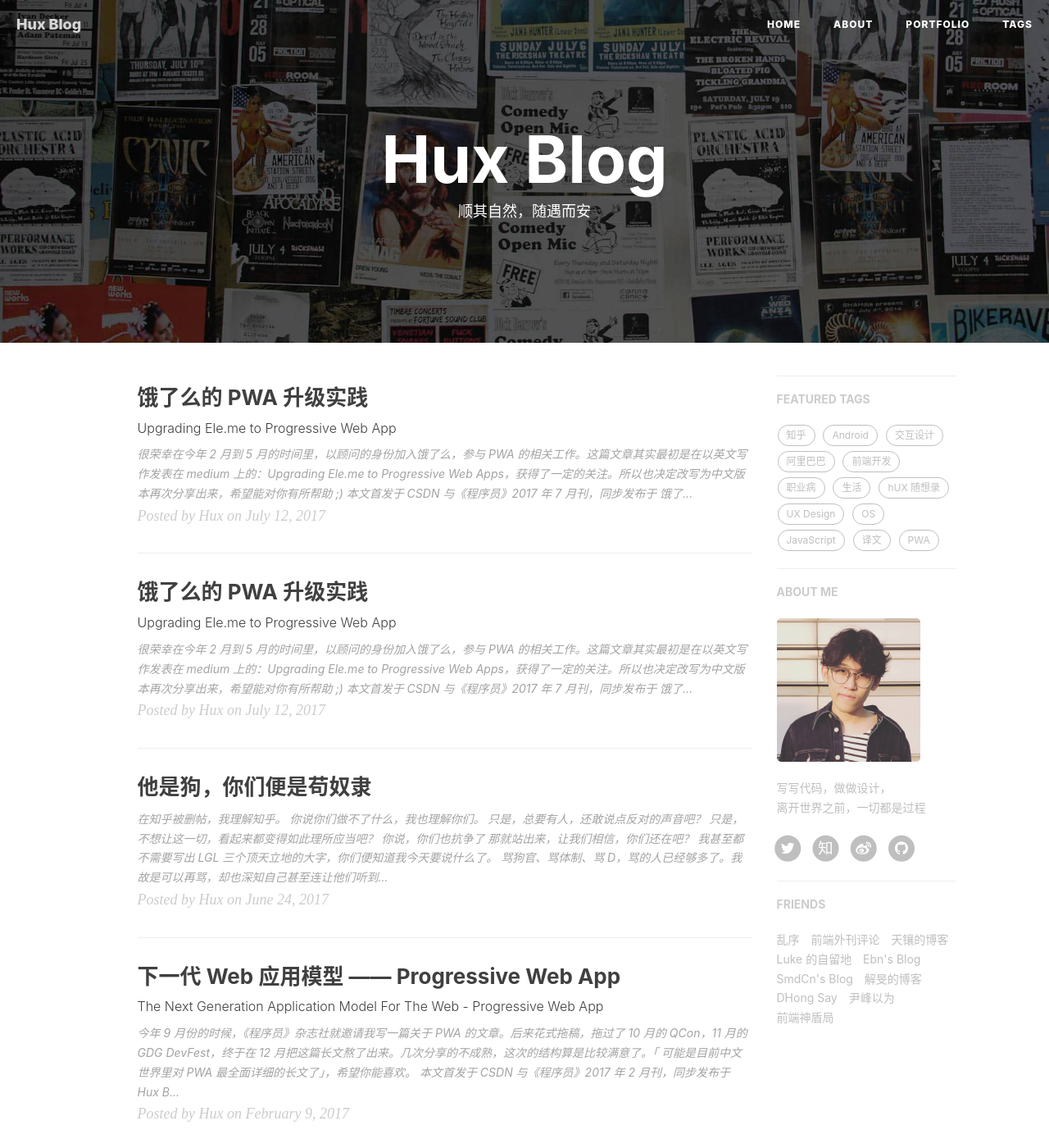
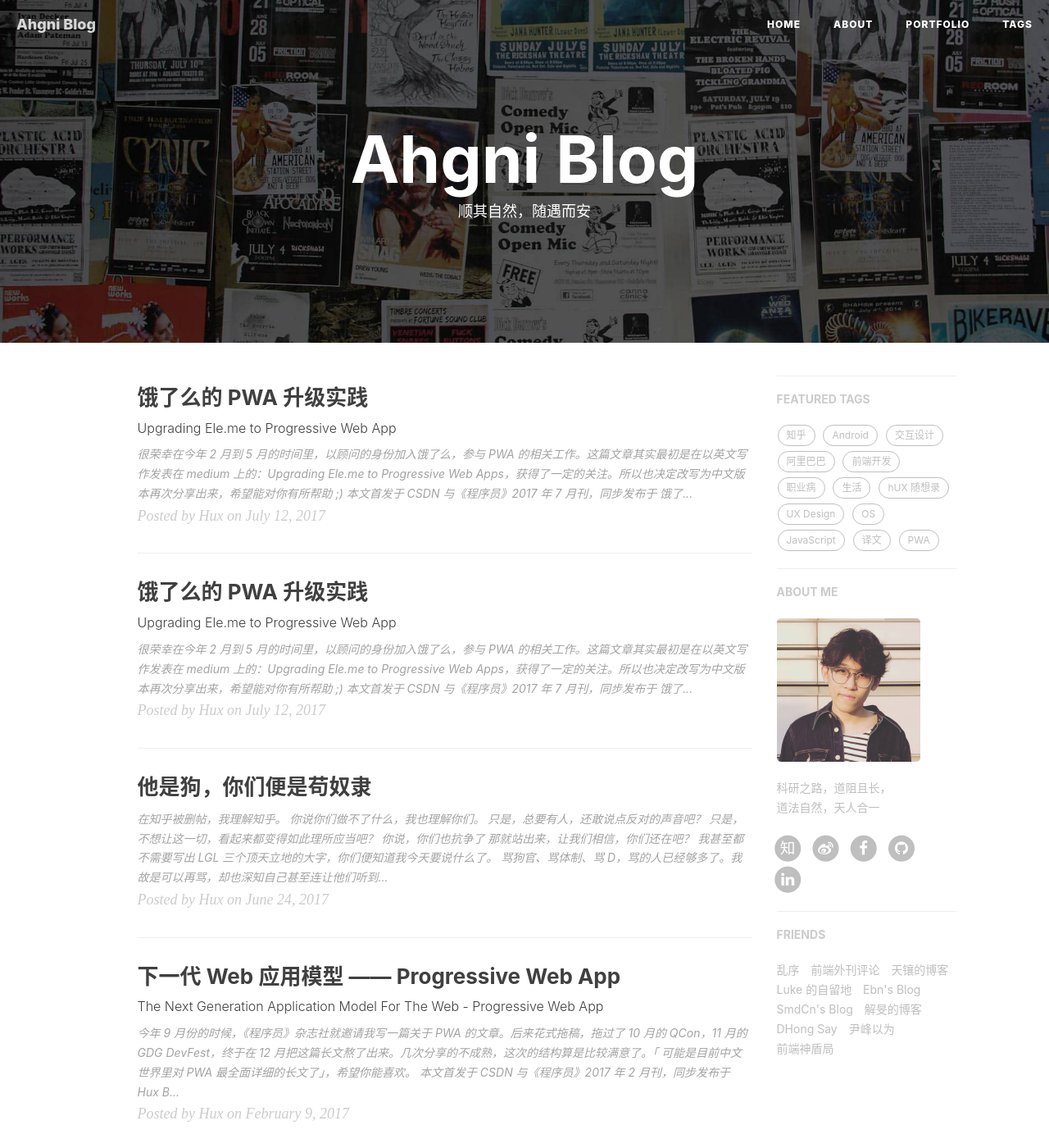
Before and after one commit to jizhang02/jizhang02.github.io, a Jekyll site: the page built from index.html, in a window 1280 px wide and 1400 px high. Shown: the whole window at 82% size. Built offline with Jekyll 4.4.1, drawn with Linux system fonts in a browser that asks for light colours; nearby versions of some CDN libraries; the list of posts is cut into pages by our own code; comment, search, counter and statistics services are not loaded; some of the changed lines change nothing that is shown; some of the changed text lies outside the part shown.

Commit message:
Update _config.yml

```diff
--- a/_config.yml
+++ b/_config.yml
@@ -1,23 +1,22 @@
 # Site settings
-title: Hux Blog
-SEOTitle: 张晶的博客 | Hux Blog
+title: Ahgni Blog
+SEOTitle: 张晶的博客 | Ahgni Blog
 header-img: img/home-bg.jpg
-email: huxpro@gmail.com
-description: "关于前端与设计、黑客与画家 | 黄玄，Web & Mobile Lover，Front-End Engineer，UX Designer | 这里是 @Hux黄玄 的个人博客，与你一起发现更大的世界。"
-keyword: "黄玄, Hux黄玄, Hux, 鬼栈, huxpro, @huxpro, 黄玄的博客, Hux Blog, 博客, 个人网站, 互联网, 前端, 设计, 产品, 肖玉, Lynn, 肖玉的男朋友"
-url: "https://huangxuan.me"              # your host, for absolute URL
+email: jing.zhang92@qq.com
+description: "2018级CSC公派计算机博士 | 张晶 | 这里是 @Ahgni张晶 的个人博客。"
+keyword: "Medical Image Segmentation，Deep Learning"
+url: "https://ahgni.github.io"              # your host, for absolute URL
 baseurl: ""                             # for example, '/blog' if your blog hosted on 'host/blog'
 
 
 
 # SNS settings
 RSS: false
-weibo_username:     huxpro
-zhihu_username:     huxpro
-github_username:    huxpro
-twitter_username:   huxpro
-#facebook_username:  huxpro
-# linkedin_username:  firstname-lastname-idxxxx
+weibo_username:     张晶属猴
+zhihu_username:     张晶
+github_username:    Ahgni
+facebook_username:  Jing Zhang
+linkedin_username:  张(Zhang)晶（Jing）
 
 
 
@@ -48,7 +47,7 @@
 
 
 # Disqus settings
-disqus_username: hux
+disqus_username: Jing
 
 # Netease setttings
 netease_comment: false
@@ -60,14 +59,14 @@
 # ba_track_id: [your track id]
 
 # Google Analytics
-ga_track_id: 'UA-49627206-1'            # Format: UA-xxxxxx-xx
-ga_domain: huangxuan.me
+#ga_track_id: 'UA-49627206-1'            # Format: UA-xxxxxx-xx
+#ga_domain: huangxuan.me
 
 
 
 # Sidebar settings
 sidebar: true                           # whether or not using Sidebar.
-sidebar-about-description: "写写代码，做做设计，<br>离开世界之前，一切都是过程"
+sidebar-about-description: "科研之路，道阻且长，<br>道法自然，天人合一"
 sidebar-avatar: /img/avatar-hux.jpg      # use absolute URL, seeing it's used in both `/` and `/about/`
 
 
```
